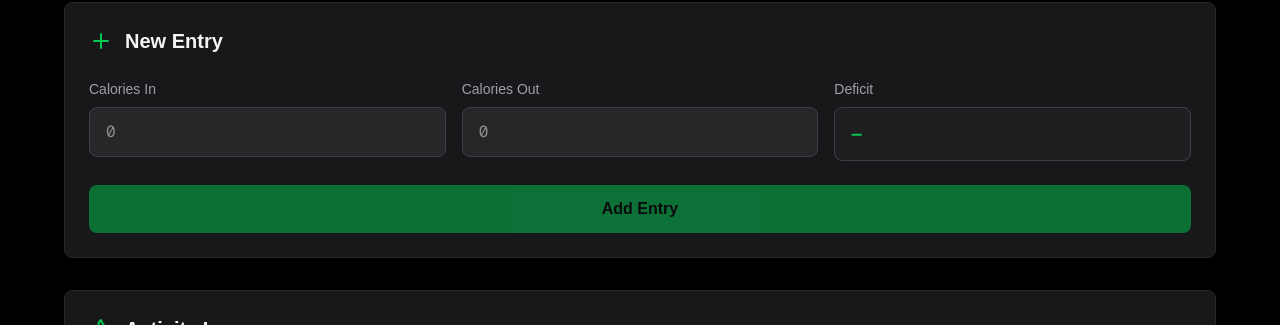
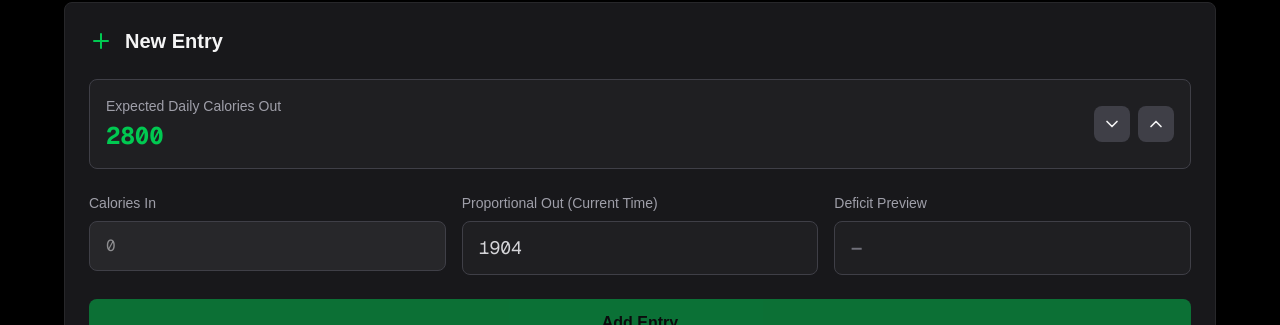
Before and after one commit to bhanujongit4/talktobdawg, a Next.js app: page /tracker in a window 1280 px wide. Shown: the part 392-717 px from the top of the page. Built offline with nearby package versions, Linux system fonts and the light colour scheme; no server answers; the database is empty.

Commit message:
Update page.jsx

```diff
--- a/src/app/tracker/page.jsx
+++ b/src/app/tracker/page.jsx
@@ -1,7 +1,7 @@
 'use client';
 
 import React, { useState, useEffect } from 'react';
-import { Flame, TrendingDown, Target, Plus, Calendar, Award, Trash2, Activity } from 'lucide-react';
+import { Flame, TrendingDown, Target, Plus, Calendar, Award, Trash2, Activity, ChevronUp, ChevronDown } from 'lucide-react';
 import { initializeApp } from 'firebase/app';
 import { getDatabase, ref, push, onValue, remove } from 'firebase/database';
 
@@ -22,7 +22,7 @@ const db = getDatabase(app);
 export default function CalorieTracker() {
   const [entries, setEntries] = useState([]);
   const [caloriesIn, setCaloriesIn] = useState('');
-  const [caloriesOut, setCaloriesOut] = useState('');
+  const [expectedCaloriesOut, setExpectedCaloriesOut] = useState(2800);
   const [loading, setLoading] = useState(false);
 
   useEffect(() => {
@@ -43,24 +43,36 @@ export default function CalorieTracker() {
     return () => unsubscribe();
   }, []);
 
+  const getProportionalCaloriesOut = () => {
+    const now = new Date();
+    const hours = now.getHours();
+    const minutes = now.getMinutes();
+    const totalMinutes = hours * 60 + minutes;
+    const minutesInDay = 24 * 60;
+    const proportion = totalMinutes / minutesInDay;
+    return Math.round(expectedCaloriesOut * proportion);
+  };
+
   const addEntry = async () => {
-    if (!caloriesIn || !caloriesOut) return;
+    if (!caloriesIn) return;
 
     setLoading(true);
     const entriesRef = ref(db, 'entries');
-    const deficit = parseInt(caloriesOut) - parseInt(caloriesIn);
+    const proportionalOut = getProportionalCaloriesOut();
+    const deficit = proportionalOut - parseInt(caloriesIn);
 
     await push(entriesRef, {
       caloriesIn: parseInt(caloriesIn),
-      caloriesOut: parseInt(caloriesOut),
+      caloriesOut: proportionalOut,
+      expectedDailyOut: expectedCaloriesOut,
       deficit,
       points: deficit,
       timestamp: Date.now(),
-      date: new Date().toISOString().split('T')[0]
+      date: new Date().toISOString().split('T')[0],
+      time: new Date().toLocaleTimeString('en-US', { hour: '2-digit', minute: '2-digit' })
     });
 
     setCaloriesIn('');
-    setCaloriesOut('');
     setLoading(false);
   };
 
@@ -82,6 +94,9 @@ export default function CalorieTracker() {
 
   const todayEntries = entries.filter(e => e.date === new Date().toISOString().split('T')[0]);
   const todayPoints = todayEntries.reduce((sum, e) => sum + e.points, 0);
+
+  const proportionalOut = getProportionalCaloriesOut();
+  const previewDeficit = caloriesIn ? proportionalOut - parseInt(caloriesIn) : 0;
 
   return (
     <div className="min-h-screen bg-black text-zinc-100 p-6">
@@ -150,6 +165,30 @@ export default function CalorieTracker() {
             <h2 className="text-xl font-semibold">New Entry</h2>
           </div>
 
+          {/* Expected Daily Calories Out Control */}
+          <div className="mb-6 bg-zinc-800/50 border border-zinc-700 rounded-lg p-4">
+            <div className="flex items-center justify-between">
+              <div>
+                <div className="text-sm text-zinc-400 mb-1">Expected Daily Calories Out</div>
+                <div className="text-2xl font-bold text-green-500 font-mono">{expectedCaloriesOut}</div>
+              </div>
+              <div className="flex gap-2">
+                <button
+                  onClick={() => setExpectedCaloriesOut(prev => prev - 50)}
+                  className="bg-zinc-700 hover:bg-zinc-600 text-zinc-100 p-2 rounded-lg transition-colors"
+                >
+                  <ChevronDown className="w-5 h-5" />
+                </button>
+                <button
+                  onClick={() => setExpectedCaloriesOut(prev => prev + 50)}
+                  className="bg-zinc-700 hover:bg-zinc-600 text-zinc-100 p-2 rounded-lg transition-colors"
+                >
+                  <ChevronUp className="w-5 h-5" />
+                </button>
+              </div>
+            </div>
+          </div>
+
           <div className="grid md:grid-cols-3 gap-4 mb-6">
             <div>
               <label className="block text-sm font-medium text-zinc-400 mb-2">
@@ -166,30 +205,26 @@ export default function CalorieTracker() {
 
             <div>
               <label className="block text-sm font-medium text-zinc-400 mb-2">
-                Calories Out
+                Proportional Out (Current Time)
               </label>
-              <input
-                type="number"
-                value={caloriesOut}
-                onChange={(e) => setCaloriesOut(e.target.value)}
-                className="w-full bg-zinc-800 border border-zinc-700 rounded-lg px-4 py-3 text-zinc-100 focus:outline-none focus:border-green-500 focus:ring-1 focus:ring-green-500 transition-colors font-mono"
-                placeholder="0"
-              />
+              <div className="w-full bg-zinc-800/50 border border-zinc-700 rounded-lg px-4 py-3 text-zinc-300 font-mono text-lg">
+                {proportionalOut}
+              </div>
             </div>
 
             <div>
               <label className="block text-sm font-medium text-zinc-400 mb-2">
-                Deficit
+                Deficit Preview
               </label>
-              <div className="w-full bg-zinc-800/50 border border-zinc-700 rounded-lg px-4 py-3 text-green-500 font-mono text-lg font-semibold">
-                {caloriesIn && caloriesOut ? (parseInt(caloriesOut) - parseInt(caloriesIn)).toLocaleString() : '—'}
+              <div className={`w-full bg-zinc-800/50 border border-zinc-700 rounded-lg px-4 py-3 font-mono text-lg font-semibold ${caloriesIn ? (previewDeficit >= 0 ? 'text-green-500' : 'text-red-500') : 'text-zinc-500'}`}>
+                {caloriesIn ? (previewDeficit >= 0 ? '+' : '') + previewDeficit.toLocaleString() : '—'}
               </div>
             </div>
           </div>
 
           <button
             onClick={addEntry}
-            disabled={loading || !caloriesIn || !caloriesOut}
+            disabled={loading || !caloriesIn}
             className="w-full bg-green-500 hover:bg-green-600 text-black font-semibold py-3 rounded-lg transition-colors disabled:opacity-50 disabled:cursor-not-allowed disabled:hover:bg-green-500"
           >
             {loading ? 'Adding Entry...' : 'Add Entry'}
@@ -217,8 +252,9 @@ export default function CalorieTracker() {
                 >
                   <div className="flex items-center justify-between">
                     <div className="flex items-center gap-6">
-                      <div className="text-zinc-500 text-sm font-mono min-w-24">
+                      <div className="text-zinc-500 text-sm font-mono min-w-32">
                         {entry.date}
+                        {entry.time && <span className="ml-2 text-zinc-600">{entry.time}</span>}
                       </div>
                       <div className="flex items-center gap-6 text-sm">
                         <div>
```
